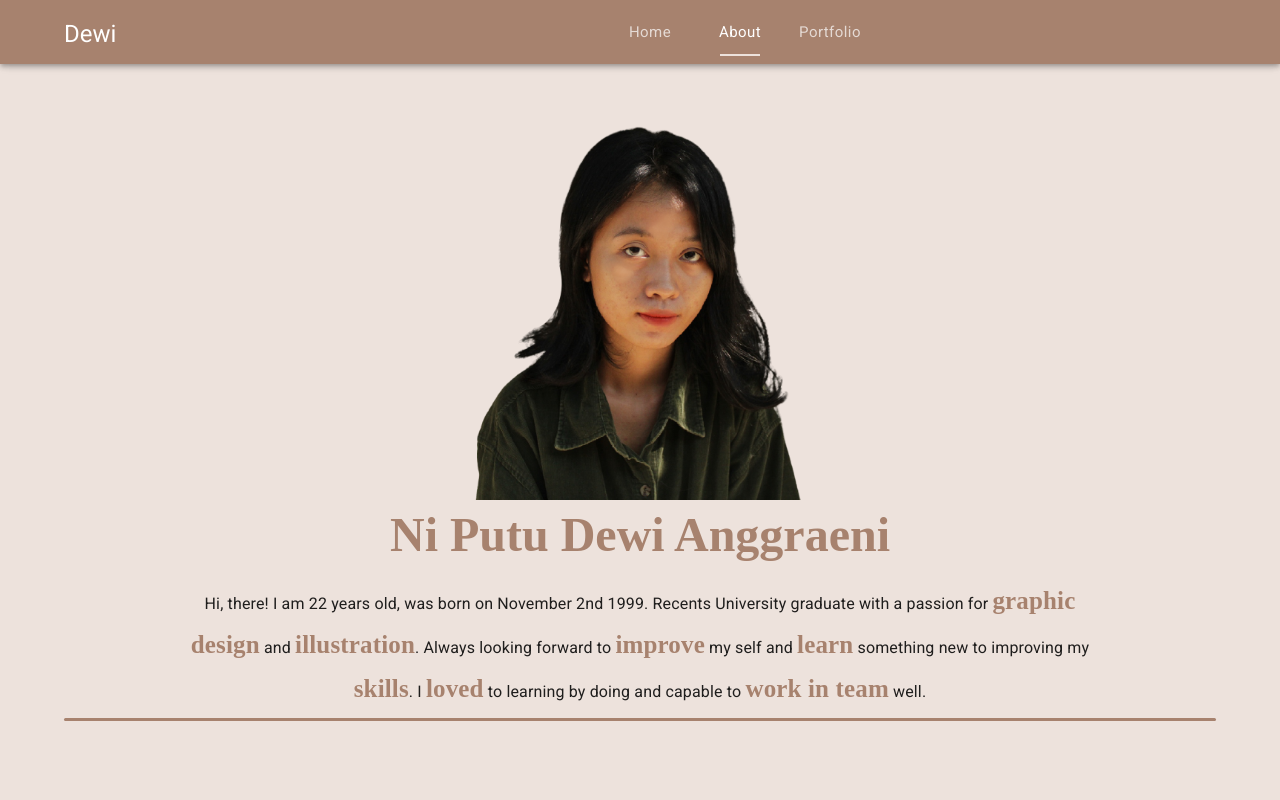
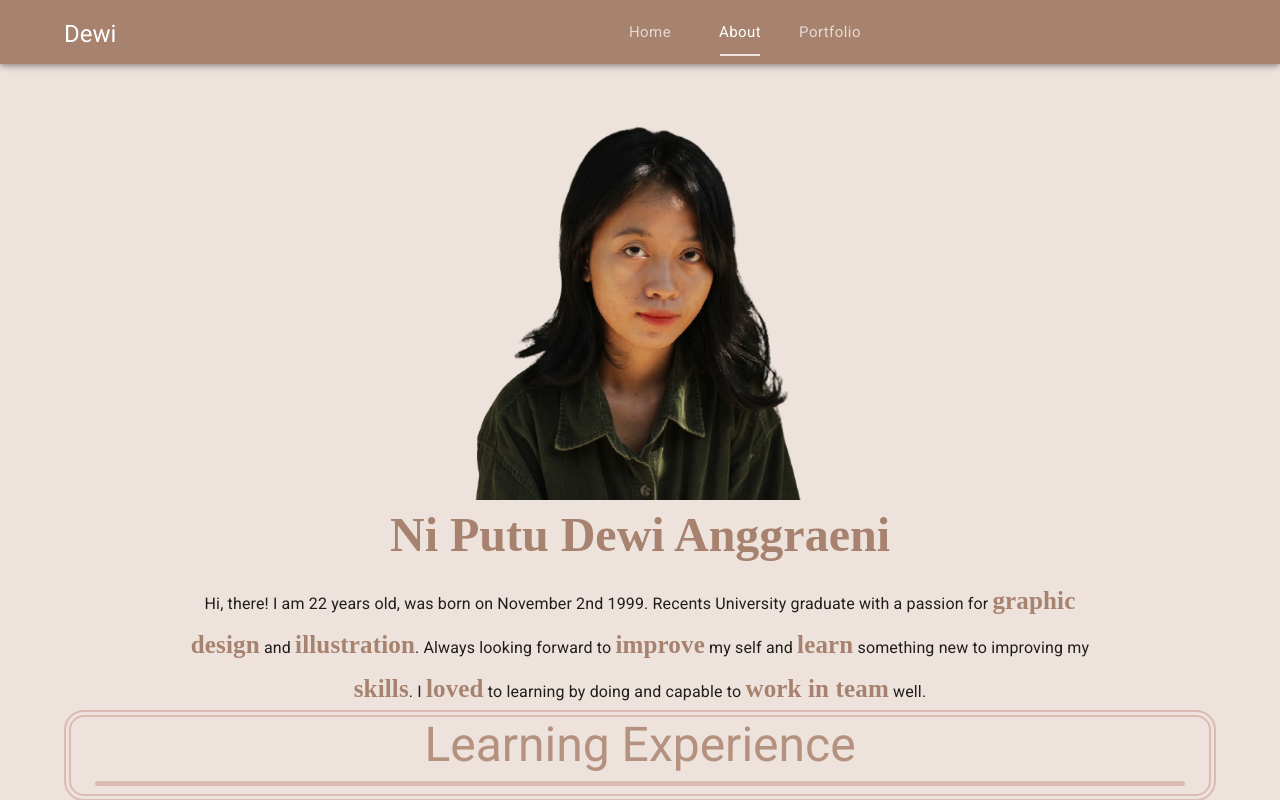
Before and after one commit to webstriiix/dewi, a React (Create React App) app: page / in a window 1280 px wide. Both pictures are taken after a click on the tab "About". Shown: the top 800 px of the page. Built offline with nearby package versions, Linux system fonts and the light colour scheme; a web font is replaced by a local one.

Commit message:
memodifikasi halaman about dan menambahkan learning experience

```diff
--- a/src/components/About.jsx
+++ b/src/components/About.jsx
@@ -1,4 +1,4 @@
-import { Container, Grid, Typography } from '@mui/material';
+import { Container, Grid, Typography, Divider } from '@mui/material';
 import React from 'react';
 import '../style/style.css';
 import ImgProfile from '../assets/image/look-removebg-preview.png';
@@ -18,11 +18,20 @@ export default function About() {
               <span>learn</span> {''}
               something new to improving my <span>skills</span>. I <span>loved</span> to learning by doing and capable to <span>work in team</span> well.
             </Typography>
-            <hr />
           </Grid>
         </Grid>
         {/* Skill */}
-        <Grid container></Grid>
+        <Container className="container">
+          <Grid container flexDirection={'column'}>
+            <Grid item>
+              <Typography variant="h3" textAlign={'center'} color={'#B5927F'}>
+                Learning Experience
+              </Typography>
+              <hr />
+            </Grid>
+            <Grid item></Grid>
+          </Grid>
+        </Container>
       </Container>
     </div>
   );
--- a/src/style/style.css
+++ b/src/style/style.css
@@ -16,8 +16,8 @@
 }
 
 #about hr {
-  background-color: #a7826e;
-  height: 3px;
+  background-color: #dabcb2;
+  height: 5px;
   border-radius: 5px;
   border: none;
 }
@@ -34,3 +34,8 @@
   color: #a7826e;
   font-family: 'Grape Nuts', cursive;
 }
+
+#about .container {
+  border: 7px double #dabcb2;
+  border-radius: 20px;
+}
```
